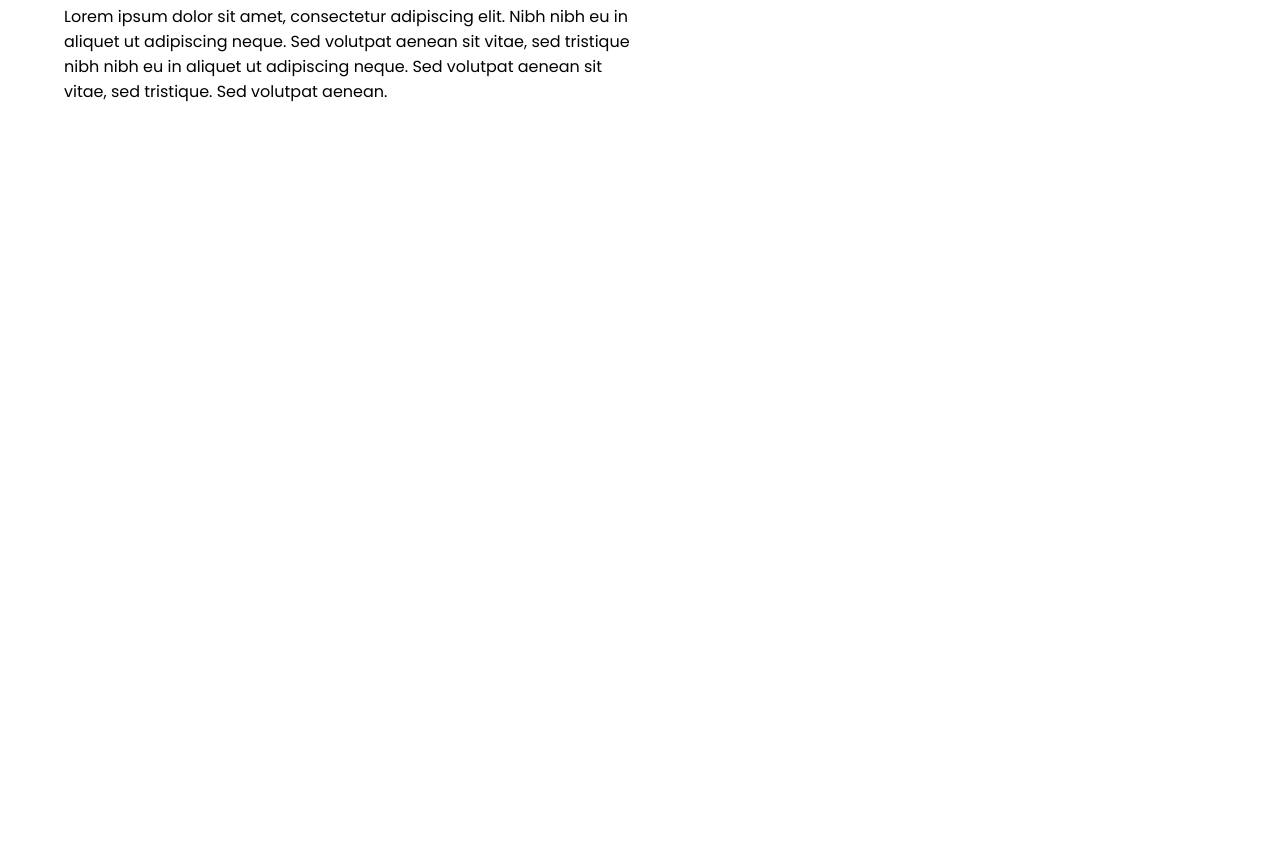
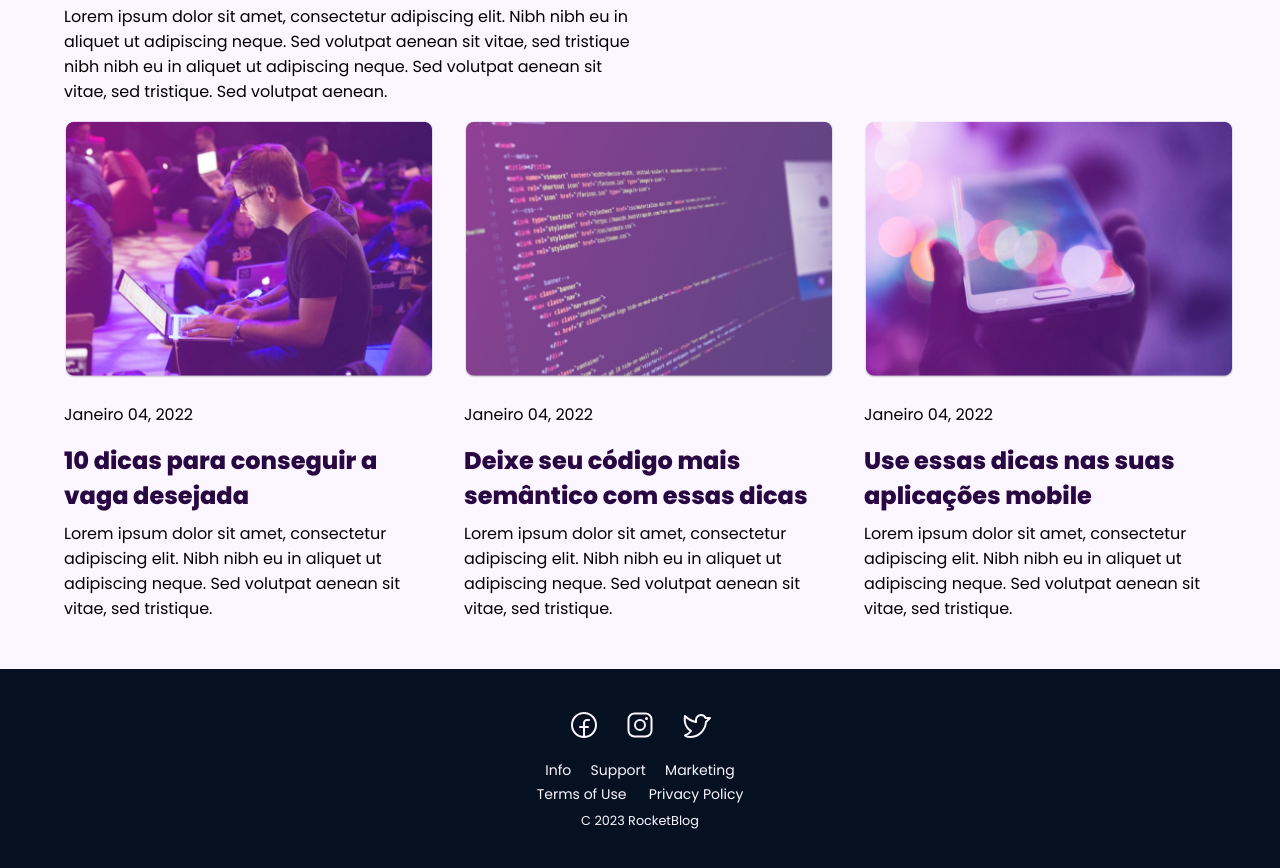
Before and after one commit to eu-pedro/RocketBlog, a React (Vite) app: page / in a window 1280 px wide. Shown: the part 1320-2188 px from the top of the page. Before the commit the page ends 1440 px from the top, so only its background shows below. Built offline with nearby package versions, Linux system fonts and the light colour scheme.

Commit message:
esqueleto do projeto finalizado

```diff
--- a/src/App.tsx
+++ b/src/App.tsx
@@ -1,4 +1,6 @@
 import { ThemeProvider } from 'styled-components'
+import { Cards } from './components/Cards'
+import { Footer } from './components/Footer'
 import { Header } from './components/Header'
 import { Content } from './components/Main'
 import { DefaultTheme } from './styles/theme/default'
@@ -8,6 +10,8 @@ export function App() {
     <ThemeProvider theme={DefaultTheme}>
       <Header />
       <Content />
+      <Cards />
+      <Footer />
     </ThemeProvider>
   )
 }
--- /dev/null
+++ b/src/components/Cards/index.tsx
@@ -0,0 +1,48 @@
+import FirstPost from '../../images/post-2.png'
+import SecondPost from '../../images/post-3.png'
+import ThirdPost from '../../images/post-4.png'
+import * as Styles from './styles'
+
+export function Cards() {
+  return (
+    <Styles.CardContainer>
+      <div>
+        <img src={FirstPost} alt="" />
+        <Styles.InformationText>Janeiro 04, 2022</Styles.InformationText>
+        <Styles.TitleHeading>
+          10 dicas para conseguir a vaga desejada
+        </Styles.TitleHeading>
+        <p>
+          Lorem ipsum dolor sit amet, consectetur adipiscing elit. Nibh nibh eu
+          in aliquet ut adipiscing neque. Sed volutpat aenean sit vitae, sed
+          tristique.{' '}
+        </p>
+      </div>
+
+      <div>
+        <img src={SecondPost} alt="" />
+        <Styles.InformationText>Janeiro 04, 2022</Styles.InformationText>
+        <Styles.TitleHeading>
+          Deixe seu código mais semântico com essas dicas
+        </Styles.TitleHeading>
+        <p>
+          Lorem ipsum dolor sit amet, consectetur adipiscing elit. Nibh nibh eu
+          in aliquet ut adipiscing neque. Sed volutpat aenean sit vitae, sed
+          tristique.{' '}
+        </p>
+      </div>
+      <div>
+        <img src={ThirdPost} alt="" />
+        <Styles.InformationText>Janeiro 04, 2022</Styles.InformationText>
+        <Styles.TitleHeading>
+          Use essas dicas nas suas aplicações mobile
+        </Styles.TitleHeading>
+        <p>
+          Lorem ipsum dolor sit amet, consectetur adipiscing elit. Nibh nibh eu
+          in aliquet ut adipiscing neque. Sed volutpat aenean sit vitae, sed
+          tristique.{' '}
+        </p>
+      </div>
+    </Styles.CardContainer>
+  )
+}
--- /dev/null
+++ b/src/components/Cards/styles.ts
@@ -0,0 +1,24 @@
+import styled from 'styled-components'
+
+export const CardContainer = styled.section`
+  width: 90%;
+  margin: 0 auto 3rem;
+
+  display: flex;
+  gap: 1.875rem;
+
+  > div > img {
+    width: 23.125rem;
+    height: 16.223125rem;
+  }
+`
+export const InformationText = styled.div`
+  font-size: 1rem;
+  margin: 0.998125rem 0;
+`
+export const TitleHeading = styled.h3`
+  color: ${(props) => props.theme['purple-bg']};
+  font-size: 1.5rem;
+  font-weight: 700;
+  margin-bottom: 0.5rem;
+`
--- /dev/null
+++ b/src/components/Footer/index.tsx
@@ -0,0 +1,26 @@
+import { FacebookLogo, InstagramLogo, TwitterLogo } from 'phosphor-react'
+import * as Styles from './styles'
+
+export function Footer() {
+  return (
+    <Styles.Footer>
+      <Styles.ContainerLogos>
+        <FacebookLogo size={32} cursor={'pointer'} />
+        <InstagramLogo size={32} cursor={'pointer'} />
+        <TwitterLogo size={32} cursor={'pointer'} />
+      </Styles.ContainerLogos>
+
+      <Styles.ContainerInfoTop>
+        <p>Info</p>
+        <p>Support</p>
+        <p>Marketing</p>
+      </Styles.ContainerInfoTop>
+      <Styles.ContainerInfoBottom>
+        <p>Terms of Use</p>
+        <p>Privacy Policy</p>
+      </Styles.ContainerInfoBottom>
+
+      <Styles.EndText>C 2023 RocketBlog</Styles.EndText>
+    </Styles.Footer>
+  )
+}
--- /dev/null
+++ b/src/components/Footer/styles.ts
@@ -0,0 +1,37 @@
+import styled from 'styled-components'
+
+export const Footer = styled.footer`
+  display: flex;
+  flex-direction: column;
+  justify-content: center;
+  align-items: center;
+  min-height: 12.5rem;
+
+  background-color: ${(props) => props.theme['dark-footer']};
+  color: ${(props) => props.theme['light-purple']};
+`
+
+export const ContainerLogos = styled.div`
+  display: flex;
+  justify-content: space-between;
+  align-items: center;
+  gap: 1.5rem;
+  margin-bottom: 1.2rem;
+`
+
+export const ContainerInfoTop = styled.div`
+  display: flex;
+  gap: 1.2rem;
+  font-size: 0.875rem;
+
+  margin-bottom: 0.2rem;
+`
+export const ContainerInfoBottom = styled.div`
+  display: flex;
+  gap: 1.4rem;
+  font-size: 0.875rem;
+  margin-bottom: 0.4rem;
+`
+export const EndText = styled.span`
+  font-size: 0.8rem;
+`
--- a/src/styles/global.ts
+++ b/src/styles/global.ts
@@ -5,9 +5,11 @@ export const GlobalStyle = createGlobalStyle`
     margin: 0;
     padding: 0;
     box-sizing: border-box;
+
   }
   body {
     -webkit-font-smoothing: antialiased;
+    background-color: #fbf6ff;
   }
   body, input, button {
     font-family: 'Poppins', sans-serif;
--- a/src/styles/theme/default.ts
+++ b/src/styles/theme/default.ts
@@ -5,4 +5,5 @@ export const DefaultTheme = {
   white: '#f9f9f9',
   'light-purple': '#fbf6ff',
   green: '#4fff4b',
+  'dark-footer': '#051120',
 }
```
